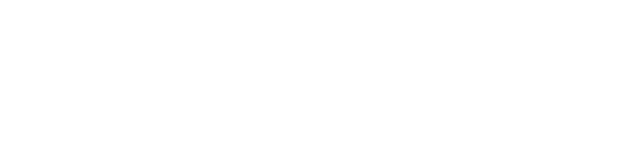
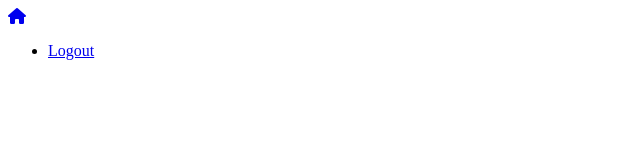
Before and after one commit to dustatron/karaoke-team, a website: page src/index.html in a window 1280 px wide. Shown: the full height of the page, 0-640 px from the left. Drawn offline with Linux system fonts and the light colour scheme.

Commit message:
started nav bar.

```diff
--- a/src/index.html
+++ b/src/index.html
@@ -2,18 +2,34 @@
 <html lang="en">
 
 <head>
-  <meta charset="UTF-8">
-  <meta name="viewport" content="width=device-width, initial-scale=1.0">
+  <meta charset="utf-8">
+  <meta name="viewport" content="width=device-width, initial-scale=1, shrink-to-fit=no">
   <meta http-equiv="X-UA-Compatible" content="ie=edge">
   <link rel='icon' href="./imges/radio.png">
   <!-- Place your kit's code here -->
   <script src="https://kit.fontawesome.com/6a64d8de6b.js" crossorigin="anonymous"></script>
-  <script src='https://www.youtube.com/iframe_api'></script>
+
   <title>Karaoke Team</title>
 
 </head>
 
 <body>
+
+  <!-- Navigation -->
+  <nav class="navbar navbar-expand-lg navbar-dark bg-dark fixed-top">
+    <div class="container">
+      <a class="navbar-brand" href="./"><i class="fas fa-home"></i></a>
+
+      <ul class="navbar-nav ml-auto">
+        <li class="nav-item">
+          <a class="nav-link" href="#">Logout</a>
+        </li>
+      </ul>
+    </div>
+  </nav>
+
+
+
   <div class="site" style="display:none">
     <!-- input form  -->
     <div class="row room-view">
```
